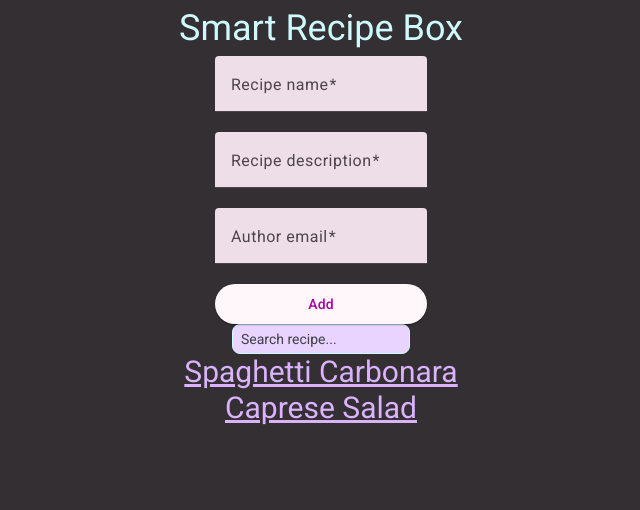
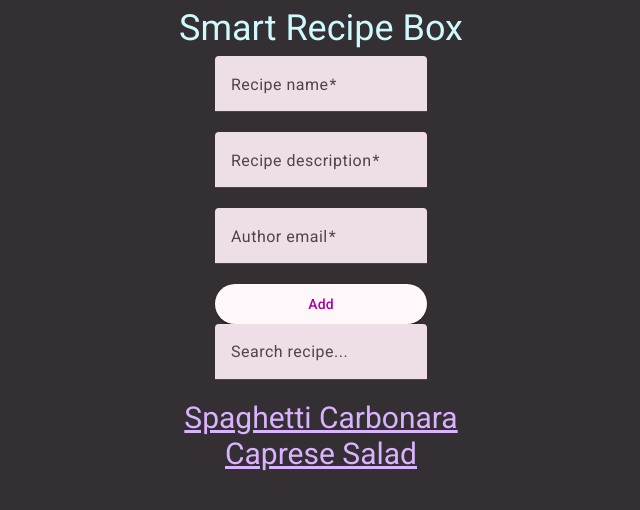
Before and after one commit to denis-mahei/angular-ai-tutor, an Angular app: page /recipes in a window 1280 px wide. Shown: the top 510 px of the page, without its empty margins (319-959 px from the left). Built offline with nearby package versions, Linux system fonts and the light colour scheme; data requests are answered from the project's data file.

Commit message:
feat: implement search by term with debounce

```diff
--- a/src/app/recipe-list/recipe-list.html
+++ b/src/app/recipe-list/recipe-list.html
@@ -1,11 +1,14 @@
 <div class="flex justify-center flex-col items-center">
 
-  <input type="text"
-         (ngModelChange)="searchTerm.set($event)"
-         [ngModel]="searchTerm()"
-         placeholder="Search recipe..."
-         class="border rounded-lg px-1.5 py-1">
-  @for (recipe of filteredRecipes(); track recipe.id) {
+  <mat-form-field>
+    <input matInput
+           [value]="searchTerm()"
+           (input)="searchTerm.set($event.target.value)"
+            type="text"
+            placeholder="Search recipe..."
+  />
+  </mat-form-field>
+  @for (recipe of searchRecipes(); track recipe.id) {
     <a class="underline text-3xl text-purple-300"
        [routerLink]="['/recipes', recipe.id]">{{ recipe.name }}</a>
 
--- a/src/app/recipe-list/recipe-list.ts
+++ b/src/app/recipe-list/recipe-list.ts
@@ -1,11 +1,14 @@
-import { Component, computed, inject, OnInit, signal } from '@angular/core';
+import { Component, inject, OnInit, signal } from '@angular/core';
 import { FormsModule } from '@angular/forms';
-import { RecipeModel } from '../models';
 import { Recipe } from '../recipe';
 import { RouterLink } from '@angular/router';
+import { toObservable, toSignal } from '@angular/core/rxjs-interop';
+import { debounceTime, switchMap } from 'rxjs';
+import { RecipeModel } from '../models';
+import { MatInput, MatInputModule } from '@angular/material/input';
 
 @Component({
-  imports: [FormsModule, RouterLink],
+  imports: [FormsModule, RouterLink, MatInput, MatInputModule],
   selector: 'app-recipe-list',
   templateUrl: './recipe-list.html',
 })
@@ -14,12 +17,13 @@ export class RecipeList implements OnInit {
   readonly searchTerm = signal<string>('');
 
   ngOnInit() {
-    this.recipeService.fetchRecipes()
+    this.recipeService.fetchRecipes();
   }
 
-  protected readonly filteredRecipes = computed((): RecipeModel[] => {
-    return this.recipeService
-      .recipes()
-      .filter((recipe) => recipe.name.toLowerCase().includes(this.searchTerm().toLowerCase()));
-  });
+  protected readonly searchRecipes = toSignal(
+    toObservable(this.searchTerm).pipe(
+      debounceTime(300),
+      switchMap((term) => this.recipeService.searchRecipes(term))),
+    { initialValue: [] as RecipeModel[] },
+  );
 }
--- a/src/app/recipe.ts
+++ b/src/app/recipe.ts
@@ -1,18 +1,31 @@
 import { inject, Service, signal } from '@angular/core';
 import { RecipeModel } from './models';
 import { HttpClient } from '@angular/common/http';
+import { catchError, map, Observable, of } from 'rxjs';
 
 @Service()
 export class Recipe {
-  private readonly http = inject(HttpClient)
-   readonly recipes = signal<RecipeModel[]>([])
-  url  = 'http://localhost:3001'
+  private readonly http = inject(HttpClient);
+  readonly recipes = signal<RecipeModel[]>([]);
+  url = 'http://localhost:3001';
 
-  fetchRecipes(): void{
-    this.http.get<RecipeModel[]>(`${this.url}/recipes`).subscribe({
-      next: data => this.recipes.set(data),
-      error: error => console.log('Error response',error)
-    })
+  fetchRecipes(): void {
+    this.http
+      .get<RecipeModel[]>(`${this.url}/recipes`)
+      .pipe(
+        map((recipes) => [...recipes].sort((a, b) => a.name.localeCompare(b.name))),
+        catchError((error): Observable<[] | never> => {
+          console.log('Failed to load recipes:', error.message);
+          return of([]);
+        }),
+      )
+      .subscribe({
+        next: (data) => this.recipes.set(data),
+      });
+  }
+
+  searchRecipes(term: string) {
+    return this.http.get<RecipeModel[]>(`${this.url}/recipes?name_contains=${term}`);
   }
 
   addRecipe(newRecipe: RecipeModel) {
```
